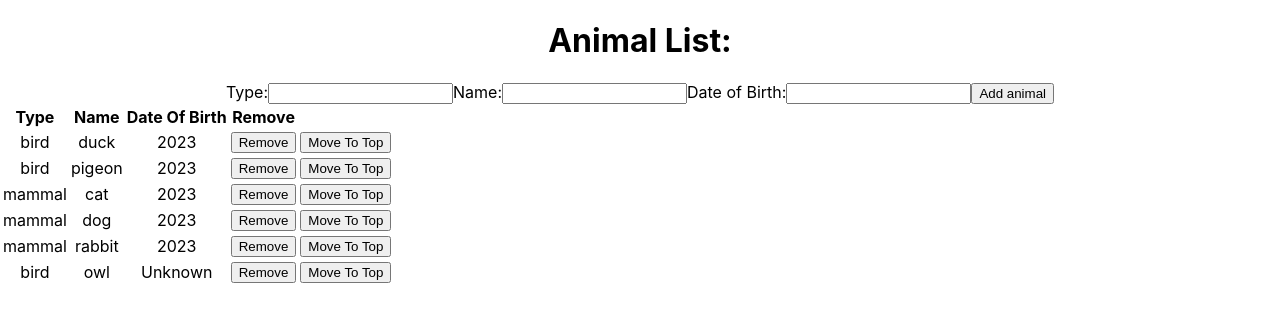
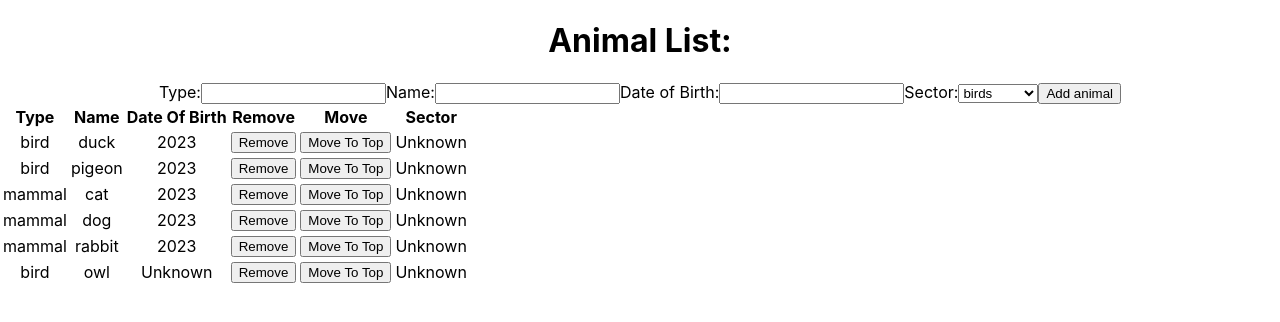
Before and after one commit to lenastoj/zoo, a React (Create React App) app: page / in a window 1280 px wide. Shown: the top 322 px of the page. Built offline with nearby package versions, Linux system fonts and the light colour scheme.

Commit message:
Update AnimalList.js
sesti zadatak

```diff
--- a/src/AnimalList.js
+++ b/src/AnimalList.js
@@ -31,9 +31,11 @@ function AnimalList() {
     setAnimals([...firstAnimal, ...newAnimalsOrder]);
   };
 
-  const [type, setType] = useState("");
-  const [name, setName] = useState("");
-  const [dateOfBirth, setDateOfBirth] = useState("");
+  const allSectors = ["birds", "mammals", "lions", "snakes"];
+  const [type, setType] = useState();
+  const [name, setName] = useState();
+  const [dateOfBirth, setDateOfBirth] = useState();
+  const [sector, setSector] = useState();
 
   const HandleSubmit = (e) => {
     e.preventDefault();
@@ -42,11 +44,13 @@ function AnimalList() {
         type,
         name,
         dateOfBirth,
+        sector,
       })
     );
     setType("");
     setName("");
     setDateOfBirth("");
+    setSector("");
   };
 
   return (
@@ -77,6 +81,23 @@ function AnimalList() {
             onChange={(e) => setDateOfBirth(e.target.value)}
           />
         </label>
+        <label>
+          Sector:
+          <select
+            value={sector}
+            onChange={(e) => {
+              setSector(e.target.value);
+            }}
+          >
+            {allSectors.map((element, index) => {
+              return (
+                <option key={index} value={element}>
+                  {element}
+                </option>
+              );
+            })}
+          </select>
+        </label>
         <button type="submit">Add animal</button>
       </form>
       <table>
@@ -86,6 +107,8 @@ function AnimalList() {
             <th>Name</th>
             <th>Date Of Birth</th>
             <th>Remove</th>
+            <th>Move</th>
+            <th>Sector</th>
           </tr>
         </thead>
         <tbody>
@@ -105,6 +128,11 @@ function AnimalList() {
                 <td>
                   <button onClick={() => MoveToTop(animal)}>Move To Top</button>
                 </td>
+                {animal.sector == null ? (
+                  <td>Unknown</td>
+                ) : (
+                  <td>{animal.sector}</td>
+                )}
               </tr>
             );
           })}
```
